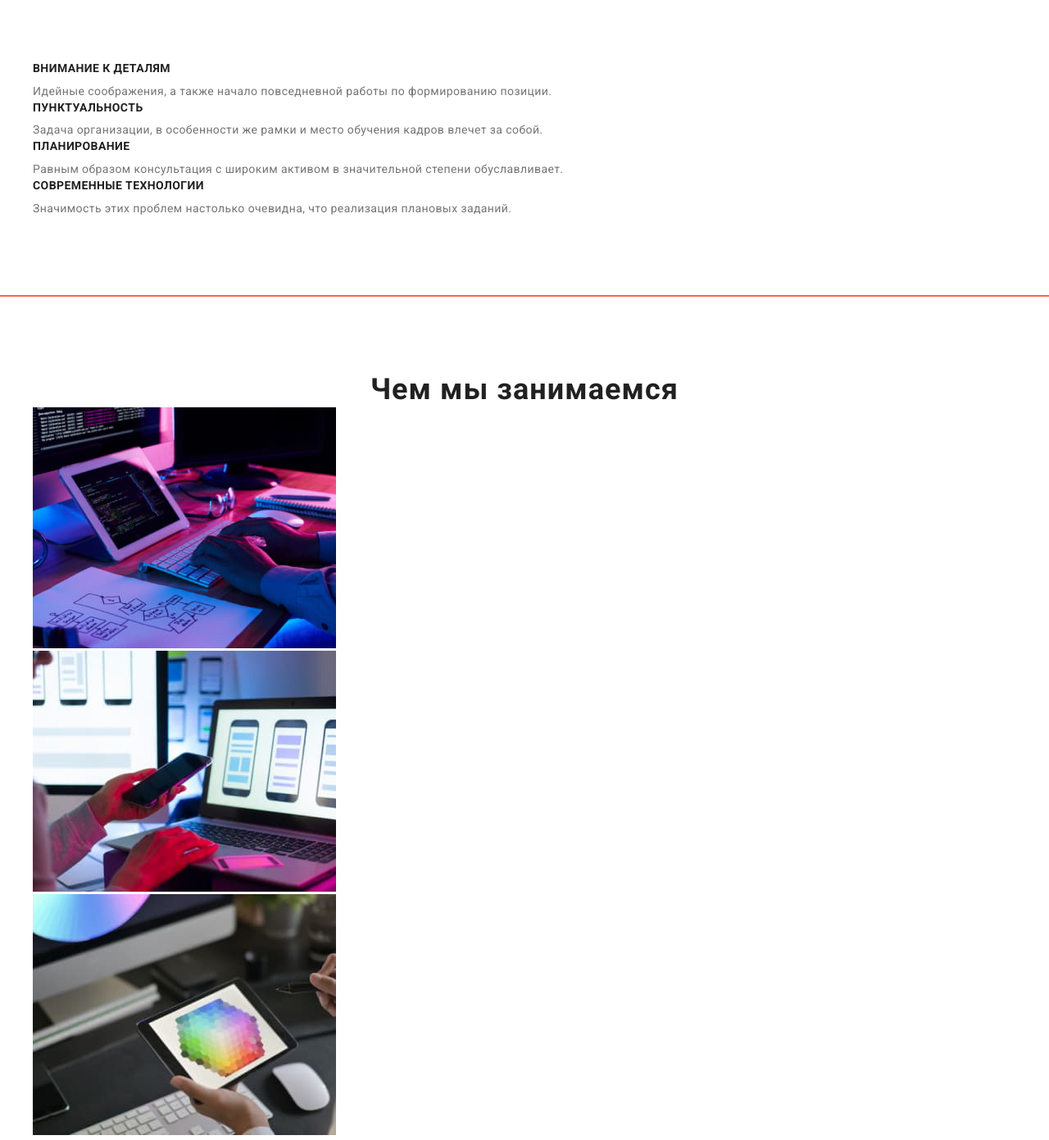
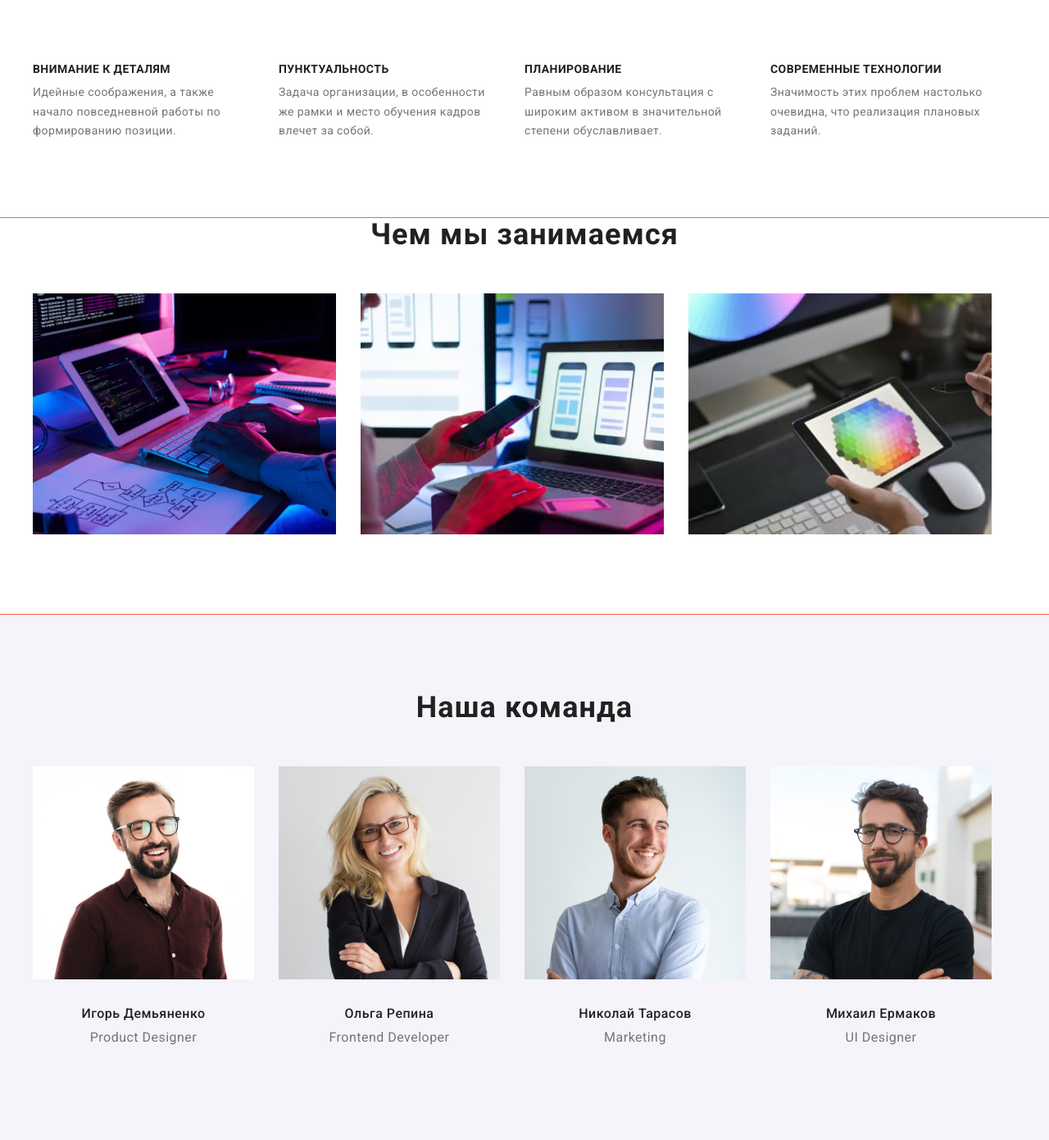
Before and after one commit to IvanSytnik/goit-markup-hw-03, a plain HTML site: page index.html in a window 1280 px wide. Shown: the part 700-2091 px from the top of the page at 82% size. Drawn offline with nearby package versions, Linux system fonts and the light colour scheme.

```diff
--- a/css/style.css
+++ b/css/style.css
@@ -30,11 +30,11 @@ body {
 h1,h2,h3,h4,h5,h6{
   margin: 0 auto;
 }
+
 .container {
-  max-width: 1230px;
-  padding-left: 15px;
-  padding-right: 15px;
-  margin: 0 auto;
+  max-width: 1200px;
+  margin-left: auto;
+  margin-right: auto;
 
 }
 
@@ -51,6 +51,7 @@ h1,h2,h3,h4,h5,h6{
 .nav-container {
   display: flex;
   align-items: center;
+  border-bottom: 1px solid #ECECEC;
 }
 
 .main-nav {
@@ -149,6 +150,22 @@ h1,h2,h3,h4,h5,h6{
   padding: 94px 0px;
 }
 
+.advantage {
+  display: flex;
+  flex-wrap: wrap;
+
+}
+
+.advantage-element {
+  width: 270px;
+  margin-right: 30px;
+
+}
+
+.advantage-element:nth-child(4n) {
+  margin-right: 0px;
+}
+
 .title-hidden{
   font-size: 0px;
   color: rgba(0, 0, 0, 0);
@@ -169,8 +186,8 @@ h1,h2,h3,h4,h5,h6{
   margin-top: 8px;
 }
 
-.direction-section,section {
-  padding: o;
+.direction-section {
+  padding-top: 0px;
   outline: 1px solid tomato;
 
 }
@@ -182,8 +199,38 @@ h1,h2,h3,h4,h5,h6{
   letter-spacing: 0.03em;
 }
 
+.direction {
+  display: flex;
+  flex-wrap: wrap;
+
+}
+
+.direction-element {
+  margin-left: 30px;
+  margin-top: 50px;
+}
+
+.direction-element:nth-child(3n + 1) {
+  margin-left: 0px;
+}
+
 .team-section{
   background-color: var(--team-background);
+}
+
+.team {
+  display: flex;
+  flex-wrap: wrap;
+}
+
+.team-element {
+  width: 270px;
+  margin-right: 30px;
+  margin-top: 50px;
+}
+
+.team-element:nth-child(4n) {
+  margin-right: 0px;
 }
 
 .team-title {
@@ -192,7 +239,9 @@ h1,h2,h3,h4,h5,h6{
   line-height: 1.18;
   text-align: center;
   letter-spacing: 0.03em;
+  margin-top: 30px;
 }
+
 
 .team-text {
   font-weight: 400;
@@ -201,14 +250,20 @@ h1,h2,h3,h4,h5,h6{
   text-align: center;
   letter-spacing: 0.03em;
   color: var(--secondary-text-color);
+  margin-top: 10px;
+  margin-bottom: 30px;
 }
 
 .footer-section {
   background-color: var(--secondary-background);
+  padding: 60px 0px;
+
 }
 
 .logo.down{
   color: var(--body-background);
+  margin-bottom: 20px;
+  display: inline-block;
 }
 
 .contacts-footer {
@@ -225,6 +280,23 @@ h1,h2,h3,h4,h5,h6{
   line-height: 1.71;
   letter-spacing: 0.03em;
   color: rgba(255, 255, 255, 0.6);
+  display: inline-block;
+  margin-top: 8px;
+}
+
+.sidebar {
+  display: flex;
+  margin-left: 280px;
+  margin-right: 280px;
+
+}
+
+.sidebar-element {
+  margin-left: 8px;
+}
+
+.sidebar-element:first-child {
+  margin-left: 0px;
 }
 
 .sidebar-btn {
@@ -236,11 +308,27 @@ h1,h2,h3,h4,h5,h6{
   font-size: 16px;
   line-height: 1.625;
   letter-spacing: 0.03em;
+  border: none;
 }
 
 .sidebar-btn:hover, .sidebar-btn:focus, .sidebar-btn:active  {
   background-color: var(--active-text-color);
   color: var(--body-background);
+}
+
+.example {
+  display: flex;
+  flex-wrap: wrap;
+}
+
+.example-element {
+  margin-top: 32px;
+  margin-left: 32px;
+  width: 370px;
+}
+
+.example-element:nth-child(3n + 1) {
+  margin-left: 0px;
 }
 
 .example-title {
--- a/index.html
+++ b/index.html
@@ -50,22 +50,22 @@
             <div class="container">
                 <h2 class="title-hidden">Наши преимущества</h2>
                 <ul class="advantage">
-                    <li>
+                    <li class="advantage-element">
                         <h3 class="advantage-title">Внимание к деталям </h3>
                         <p class="advantage-text">Идейные соображения, а также начало повседневной работы по формированию позиции.</p>
                     </li>
 
-                    <li>
+                    <li class="advantage-element">
                         <h3 class="advantage-title">Пунктуальность </h3>
                         <p class="advantage-text">Задача организации, в особенности же рамки и место обучения кадров влечет за собой.</p>
                     </li>
 
-                    <li>
+                    <li class="advantage-element">
                         <h3 class="advantage-title">Планирование</h3>
                         <p class="advantage-text">Равным образом консультация с широким активом в значительной степени обуславливает.</p>
                     </li>
 
-                    <li>
+                    <li class="advantage-element past">
                         <h3 class="advantage-title">Современные технологии</h3>
                         <p class="advantage-text">Значимость этих проблем настолько очевидна, что реализация плановых заданий.</p>
                     </li>
@@ -81,9 +81,9 @@
                 <h2 class="title-second">Чем мы занимаемся</h2>
 
                 <ul class="direction" >
-                    <li> <a class="direction-link" href="#"> <img src="./images/box1.jpg" alt="Верстка" width="370" > </a></li>
-                    <li> <a class="direction-link" href="#"> <img src="./images/box2.jpg" alt="SMM" width="370" > </a></li>
-                    <li> <a class="direction-link" href="#"> <img src="./images/box3.jpg" alt="Дизайн" width="370" > </a></li>
+                    <li class="direction-element"> <a class="direction-link" href="#"> <img src="./images/box1.jpg" alt="Верстка" width="370" > </a></li>
+                    <li class="direction-element"> <a class="direction-link" href="#"> <img src="./images/box2.jpg" alt="SMM" width="370" > </a></li>
+                    <li class="direction-element"> <a class="direction-link" href="#"> <img src="./images/box3.jpg" alt="Дизайн" width="370" > </a></li>
                 </ul>
 
 
@@ -95,25 +95,25 @@
                 <h2 class="title-second">Наша команда</h2>
 
                 <ul class="team">
-                    <li>
+                    <li class="team-element">
                         <img class="team-img" src="./images/img1.jpg" alt="Портретная фотография Игоря Демьяненка" width="270" >
                         <h3 class="team-title">Игорь Демьяненко</h3>
                         <p class="team-text">Product Designer</p>
                     </li>
 
-                    <li>
+                    <li class="team-element">
                         <img class="team-img" src="./images/img2.jpg" alt="Портретная фотография Ольги Репиной" width="270" >
                         <h3 class="team-title">Ольга Репина</h3>
                         <p class="team-text">Frontend Developer</p>
                     </li>
 
-                    <li>
+                    <li class="team-element">
                         <img class="team-img" src="./images/img3.jpg" alt="Портретная фотография Николая Тарасова" width="270" >
                         <h3 class="team-title">Николай Тарасов</h3>
                         <p class="team-text">Marketing</p>
                     </li>
 
-                    <li>
+                    <li class="team-element">
                         <img class="team-img" src="./images/img4.jpg" alt="Портретная фотография Михаили Ермакова" width="270" >
                         <h3 class="team-title">Михаил Ермаков</h3>
                         <p class="team-text">UI Designer</p>
```
Also changed, not shown: portfolio.html (+28 -25 lines).
